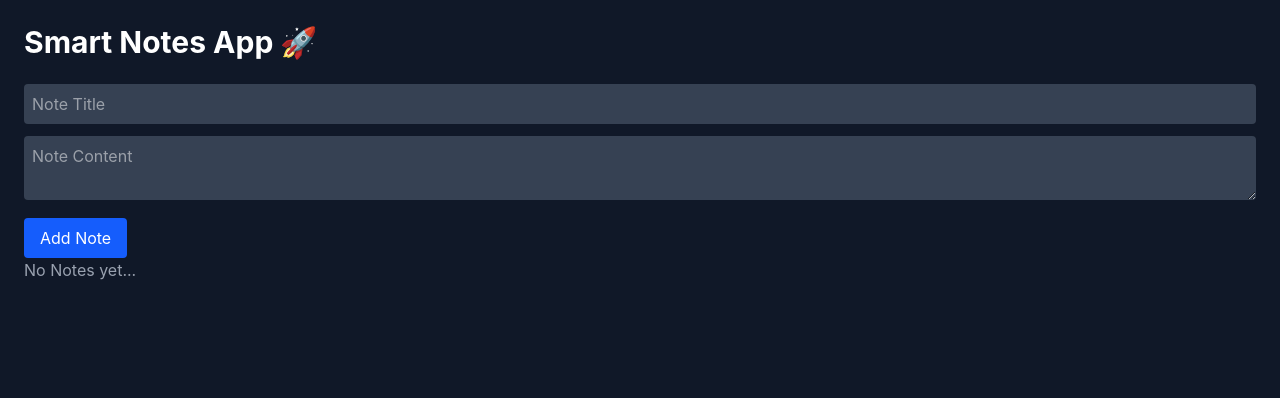
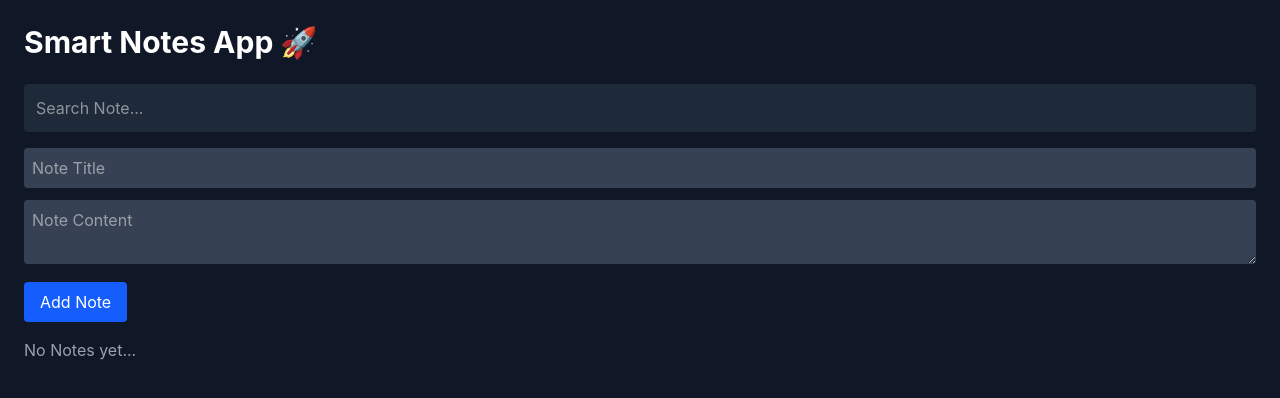
Before and after one commit to Ashaduzzaman099/smart-notes-app, a React (Vite) app: page / in a window 1280 px wide. Shown: the top 398 px of the page. Built offline with nearby package versions, Linux system fonts and the light colour scheme.

Commit message:
Search box added

```diff
--- a/src/components/notes/NoteList.jsx
+++ b/src/components/notes/NoteList.jsx
@@ -2,7 +2,7 @@ import NoteCard from "./NoteCard";
 
 export default function NoteList({ notes, onDelete }) {
   return (
-    <div className="grid gap-4">
+    <div className="grid gap-4 mt-4">
       {notes.length === 0 ? (
         <p className="text-gray-400">No Notes yet...</p>
       ) : (
--- a/src/components/notes/SearchBar.jsx
+++ b/src/components/notes/SearchBar.jsx
@@ -9,7 +9,7 @@ export default function SearchBar({
          type="text"
          placeholder="Search Note..."
          value={searchTerm}
-         onClick={(e)=>setSearchTerm(e.target.value)}
+         onChange={(e)=>setSearchTerm(e.target.value)}
          className="w-full p-3 mb-4 bg-gray-800 text-white rounded outline-none"
         />
     )
--- a/src/pages/Home.jsx
+++ b/src/pages/Home.jsx
@@ -2,6 +2,7 @@ import { useMemo, useState } from "react";
 import Header from "../components/layout/Header";
 import NoteForm from "../components/notes/NoteForm";
 import NoteList from "../components/notes/NoteList";
+import SearchBar from "../components/notes/SearchBar";
 import useNotes from "../hooks/useNotes";
 
 
@@ -12,16 +13,23 @@ export default function Home() {
   const [searchTerm, setSearchTerm] = useState("");
   const filteredNotes = useMemo(()=>{
     return notes.filter((note)=>{
-
+      return (
+        note.title.toLowerCase().includes(searchTerm.toLowerCase()) ||
+        note.content.toLowerCase().includes(searchTerm.toLowerCase())
+      )
     })
-  })
+  }, [notes, searchTerm ])
 
 
   return (
     <div className="min-h-screen bg-gray-900 text-white p-6">
       <Header />
+      <SearchBar
+        searchTerm={searchTerm}
+        setSearchTerm={setSearchTerm}
+      />
       <NoteForm onAdd={addNote} />
-      <NoteList notes={notes} onDelete={deleteNote} />
+      <NoteList notes={filteredNotes} onDelete={deleteNote} />
     </div>
   );
 }
```
